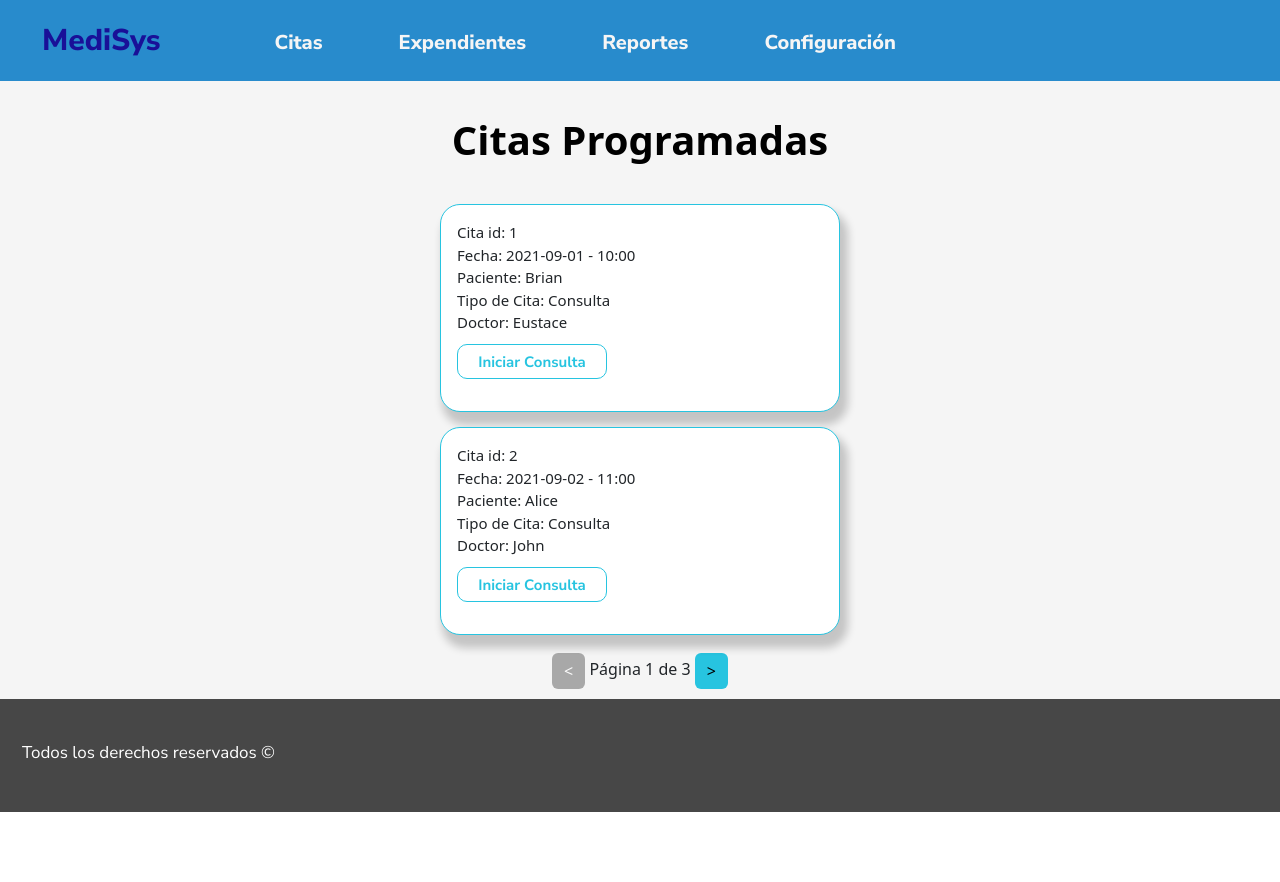
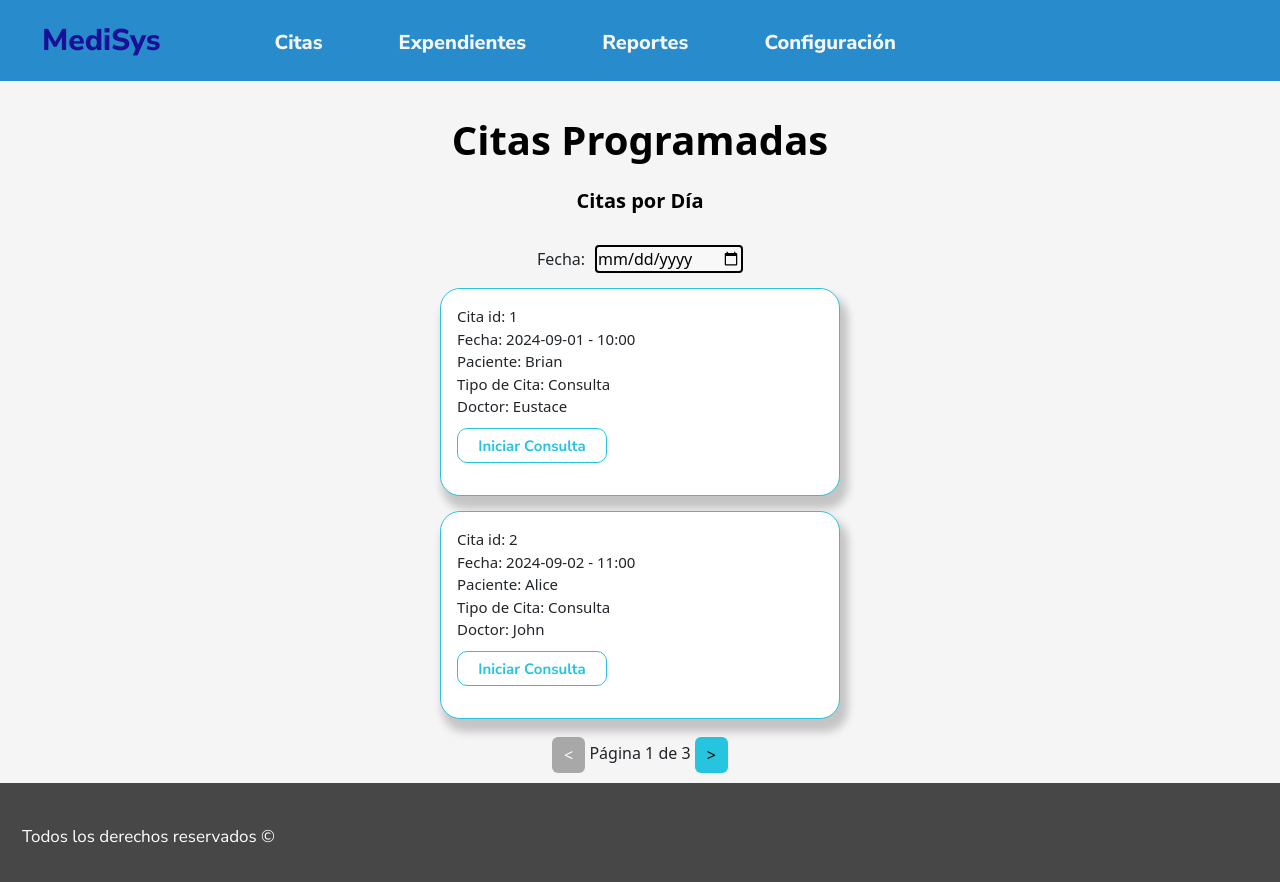
Before and after one commit to Brian-Esq/Consultorio-Medico-APS, a React (Create React App) app: page /citas in a window 1280 px wide. Shown: the top 882 px of the page. Before the commit the page ends 812 px from the top, so only its background shows below. Built offline with nearby package versions, Linux system fonts and the light colour scheme.

Commit message:
Filtra citas por día

```diff
--- a/src/Pages/Citas/citas.css
+++ b/src/Pages/Citas/citas.css
@@ -33,3 +33,17 @@
 .vistaCitas{
   height: 29rem;
 }
+
+.dateInput{
+  box-sizing: border-box;
+  border: 2px solid black;
+  border-radius: 4px;
+  background-color: #f8f8f8;
+  transition: border-color 0.3s, box-shadow 0.3s;
+}
+
+.filtrarCitasText{
+  font-size: 20px;
+  font-weight: 700;
+  color: black;
+}
--- a/src/Pages/Citas/citas.tsx
+++ b/src/Pages/Citas/citas.tsx
@@ -21,12 +21,12 @@ const ITEMS_PER_PAGE = 2;
 
 function Citas() {
     const [currentPage, setCurrentPage] = useState(1);
-    const navigate = useNavigate();
+    const [selectedDate, setSelectedDate] = useState<string | null>(null);
 
     const citas: CitaMedica[] = [
         {
             id: 1,
-            fecha: '2021-09-01',
+            fecha: '2024-09-01',
             hora: '10:00',
             TipoCita: 'Consulta',
             Asistencia: true,
@@ -35,7 +35,7 @@ function Citas() {
         },
         {
             id: 2,
-            fecha: '2021-09-02',
+            fecha: '2024-09-02',
             hora: '11:00',
             TipoCita: 'Consulta',
             Asistencia: false,
@@ -44,7 +44,7 @@ function Citas() {
         },
         {
             id: 3,
-            fecha: '2021-09-03',
+            fecha: '2024-09-03',
             hora: '12:00',
             TipoCita: 'Consulta',
             Asistencia: true,
@@ -53,7 +53,7 @@ function Citas() {
         },
         {
             id: 4,
-            fecha: '2021-09-04',
+            fecha: '2024-09-04',
             hora: '13:00',
             TipoCita: 'Consulta',
             Asistencia: true,
@@ -62,7 +62,7 @@ function Citas() {
         },
         {
             id: 5,
-            fecha: '2021-09-05',
+            fecha: '2024-09-05',
             hora: '14:00',
             TipoCita: 'Operación',
             Asistencia: false,
@@ -71,11 +71,20 @@ function Citas() {
         }
     ];
 
+    const handleFilterCitas = (event: React.ChangeEvent<HTMLInputElement>) => {
+        setSelectedDate(event.target.value);
+        setCurrentPage(1); // Reset to first page when filtering
+    };
+
+    const filteredCitas = selectedDate
+        ? citas.filter(cita => cita.fecha === selectedDate)
+        : citas;
+
     const indexOfLastItem = currentPage * ITEMS_PER_PAGE;
     const indexOfFirstItem = indexOfLastItem - ITEMS_PER_PAGE;
-    const currentItems = citas.slice(indexOfFirstItem, indexOfLastItem);
+    const currentItems = filteredCitas.slice(indexOfFirstItem, indexOfLastItem);
 
-    const totalPages = Math.ceil(citas.length / ITEMS_PER_PAGE);
+    const totalPages = Math.ceil(filteredCitas.length / ITEMS_PER_PAGE);
 
     const handleNextPage = () => {
         if (currentPage < totalPages) {
@@ -89,10 +98,6 @@ function Citas() {
         }
     };
 
-    const handleConsulta = (cita: CitaMedica) => {
-        navigate(`/consulta/${cita.id}`, { state: { cita } });
-    };
-
     return (
         <Container className='citasPage'>
             <Row className='citasTitleRow'>
@@ -101,8 +106,19 @@ function Citas() {
                 </Col>
             </Row>
             <Row>
-                <Col xs={2} md={3} xxl={4}></Col>
-                <Col xs={8} md={6} xxl={4} className='vistaCitas'>
+                <Col xs={12} xxl={4} className='dateCol'>
+                    <h1 className='filtrarCitasText'>Citas por Día</h1>
+                    <br/>
+                    <label style={{marginRight:'10px'}}>Fecha: </label>
+                    <input
+                        type='date'
+                        name='dateTime'
+                        autoComplete='off'
+                        className='dateInput'
+                        onChange={handleFilterCitas}
+                    />
+                </Col>
+                <Col xs={12} xxl={4} className='vistaCitas'>
                     {currentItems.map(cita => (
                         <Row key={cita.id} className='citasBodyRows'>
                             <Col>
@@ -119,7 +135,7 @@ function Citas() {
                         </Row>
                     ))}
                 </Col>
-                <Col xs={2} md={3} xxl={4}></Col>
+                <Col xs={12} xxl={4}></Col>
             </Row>
             <Row className='paginationRow'>
                 <Col xs={2} md={3} xxl={4}></Col>
```
